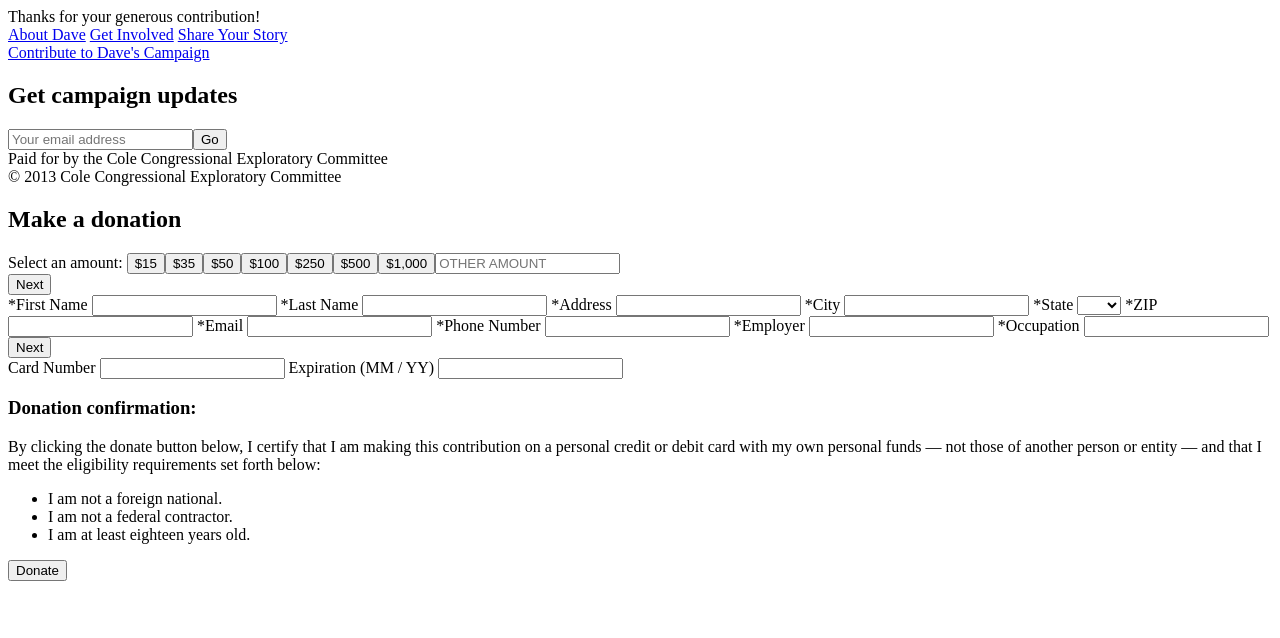
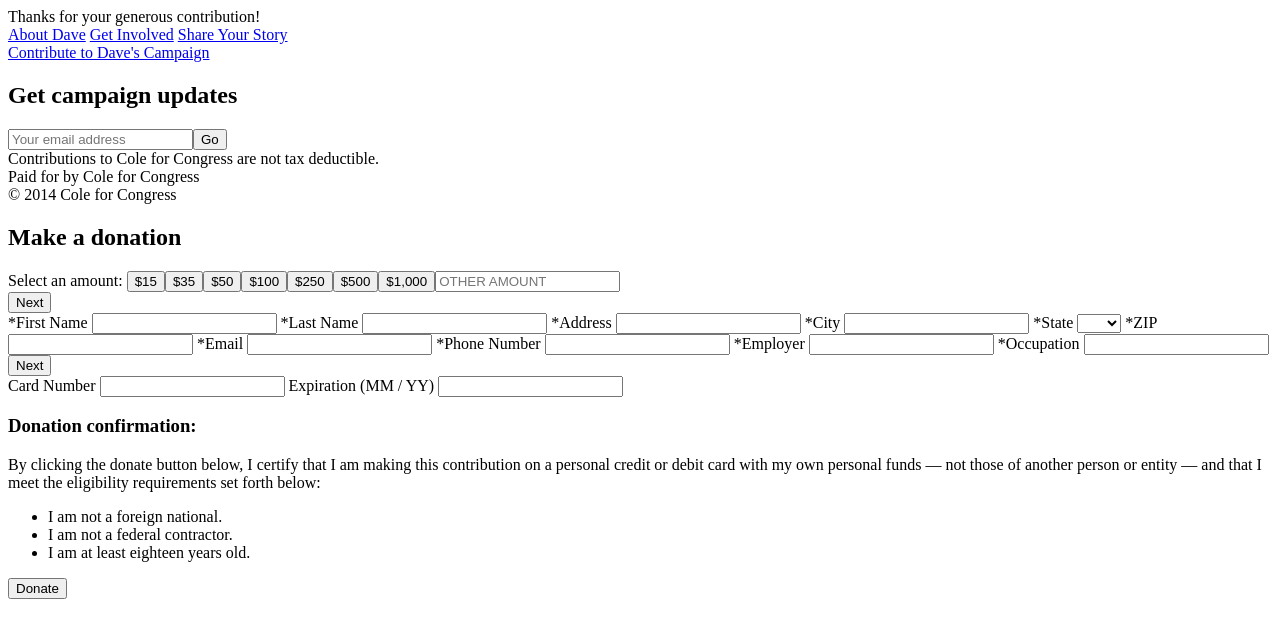
Before and after one commit to gravnetic/coleforcongress.github.io, a Jekyll site: the page built from public/contribute.md, in a window 1280 px wide. Shown: the top 638 px of the page. Built offline with Jekyll 4.4.1, drawn with Linux system fonts in a browser that asks for light colours; nearby versions of some CDN libraries; library files that are not in the unit come from our copies; Markdown is read by kramdown in place of the engine named in the settings; comment, search, counter and statistics services are not loaded.

Commit message:
Update footer

```diff
--- a/public/_layouts/feature.html
+++ b/public/_layouts/feature.html
@@ -55,8 +55,9 @@ layout: default
   </div>
 </div></div>
 <div id="footer">
-  <div id="compliance">Paid for by the Cole Congressional Exploratory Committee</div>
-  <div id="copyright">© 2013 Cole Congressional Exploratory Committee</div>
+  <div class="pad2y pad1x">Contributions to Cole for Congress are not tax deductible.</div>
+  <div id="compliance">Paid for by Cole for Congress</div>
+  <div id="copyright">© 2014 Cole for Congress</div>
 </div>
 <div class="grid">
   <div id="contribution-overlay" class="col4">
```
Also changed, not shown: 3 other files.
